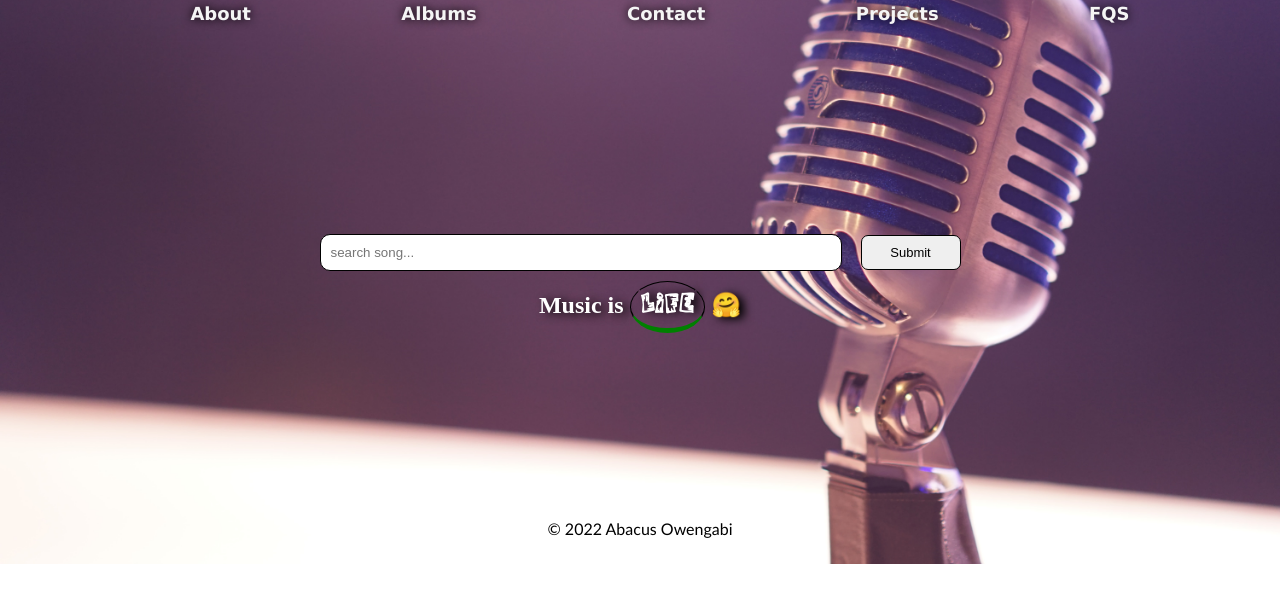
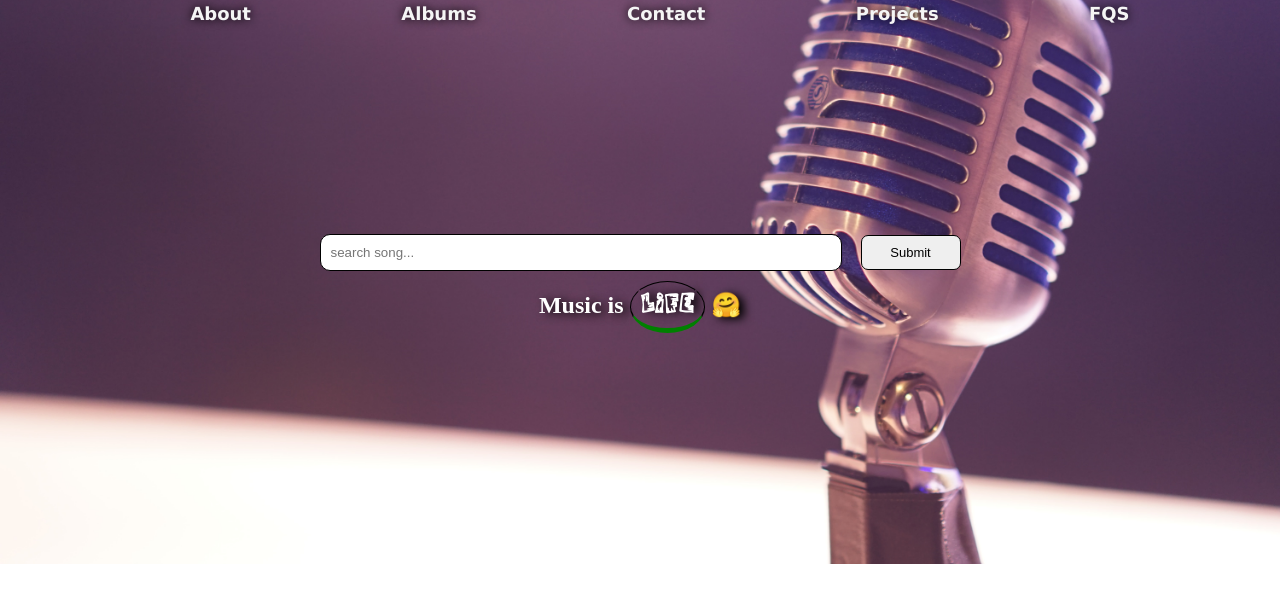
Before and after one commit to pmuyomba11/cover-page, a plain HTML site: page index.html in a window 1280 px wide. Shown: the part 156-758 px from the top of the page. Drawn offline with Linux system fonts and the light colour scheme; a web font is replaced by a local one.

Commit message:
footer removed

```diff
--- a/index.html
+++ b/index.html
@@ -33,7 +33,7 @@
     <div class="content">
         <h2>Music is <span class="life">life</span> 🤗 </h2>
     </div>
-    <footer> © 2022 Abacus Owengabi</footer>
+
 </body>
 
 </html>
--- a/style.css
+++ b/style.css
@@ -102,10 +102,7 @@ a:hover {
     color: black;
     text-shadow: 0 0 0 black;
 }
-footer {
-    margin-top: 200px;
-    font-family: 'Gill Sans', 'Gill Sans MT', Calibri, 'Trebuchet MS', sans-serif;
-    align-items: flex-end;
+
 
 }
 .box:hover{
```
